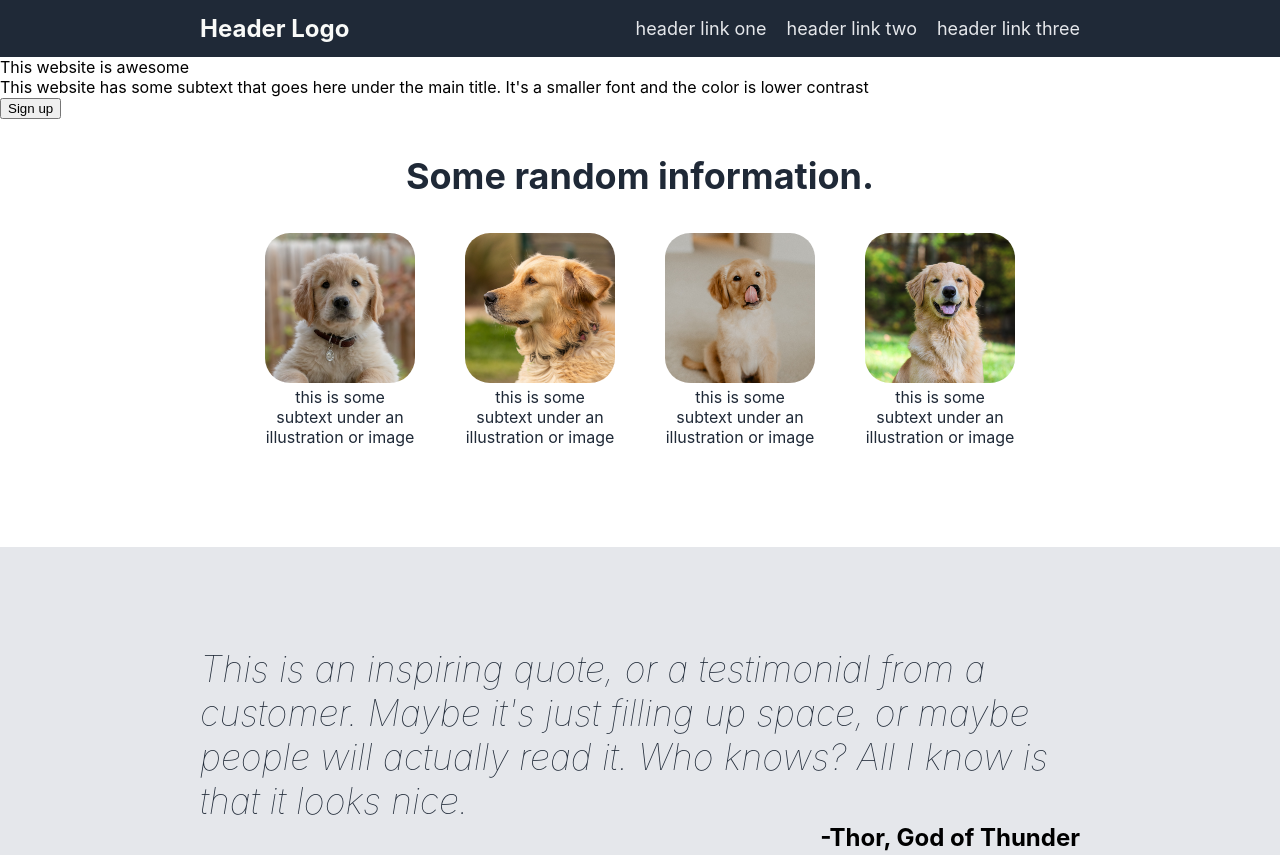
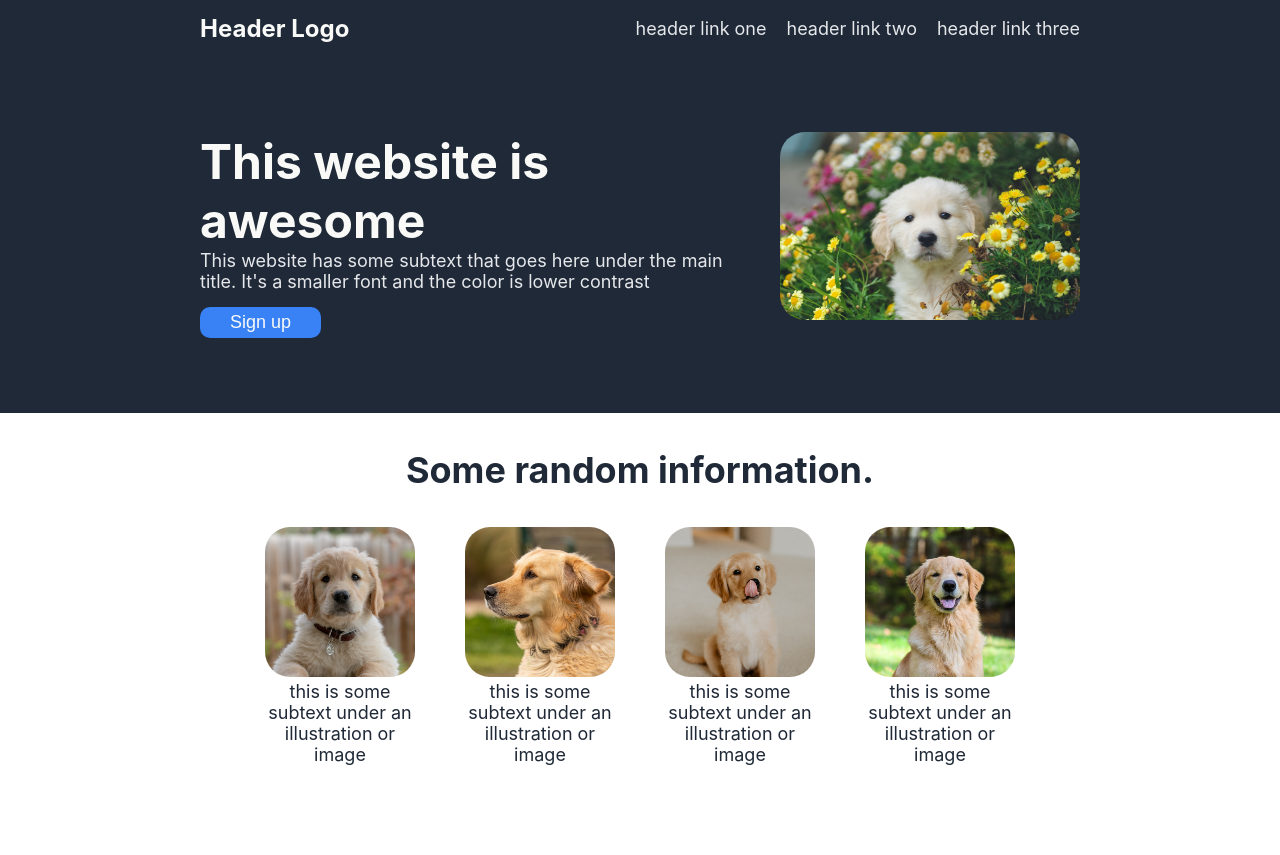
Before and after one commit to PorThePeople/landing-page, a plain HTML site: page index.html in a window 1280 px wide. Shown: the top 855 px of the page. Drawn offline with Linux system fonts and the light colour scheme.

Commit message:
Format content header section with image

```diff
--- a/index.html
+++ b/index.html
@@ -26,7 +26,7 @@
             <button class="sign-up">Sign up</button>
         </div>
         <div class="block-1-right">
-            <!--Image-->
+            <img src="image5.jpg">
         </div>
     </div>
 <!-- --------------------------------Block 2-------------------------------------- -->
--- a/styles.css
+++ b/styles.css
@@ -33,6 +33,42 @@ ul {
     font-size: 18px;
     color: #E5E7EB;
 }
+/* ----------------------------------Block 1--------------------------------------- */
+.block-1 {
+    display: flex;
+    background-color: #1F2937;
+    padding: 75px 200px;
+    gap: 50px;
+}
+
+.maintext {
+    font-size: 48px;
+    font-weight: bolder;
+    color: #F9FAF8;
+
+}
+
+.text {
+    color:#E5E7EB;
+    font-size: 18px;
+}
+
+.block-1 button {
+    background-color: #3882F6;
+    color: #F9FAF8;
+    margin-top: 15px;
+    padding: 5px 30px;
+    border-radius: 10px;
+    font-size: 18px;
+    border: none;
+
+}
+
+.block-1 img {
+    width: 300px;
+    height: 188px;
+}
+
 
 /* ----------------------------------Block 2--------------------------------------- */
 .block-2 {
@@ -63,7 +99,7 @@ img {
 }
 
 
-.info {
+.info .text {
     width: 150px;
     color: #1F2937;
     text-align: center;
```
Also changed, not shown: image5.jpg (added).
